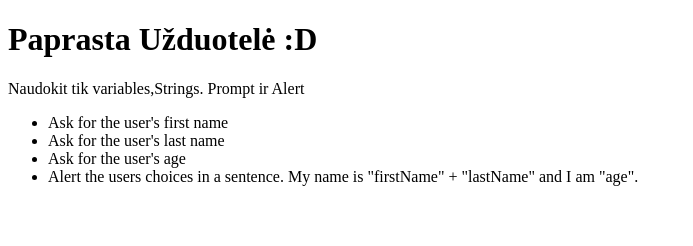
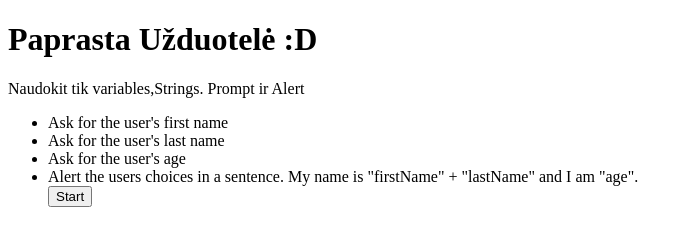
Before and after one commit to ugne-s/BalticTalents, a website: page Paprasta_uzduotis/index.html in a window 1280 px wide. Shown: the whole page, without its empty margins (0-693 px from the left). Drawn offline with Linux system fonts and the light colour scheme.

Commit message:
kazkoks variantas

```diff
--- a/Paprasta_uzduotis/index.html
+++ b/Paprasta_uzduotis/index.html
@@ -14,6 +14,7 @@
         <li>Ask for the user's last name</li>
         <li>Ask for the user's age</li>
         <li>Alert the users choices in a sentence. My name is "firstName" + "lastName" and I am "age".</li>
+        <button onclick="prompts()">Start</button>
     </ul>
     <script src="main.js"></script>
 </body>
--- a/Paprasta_uzduotis/main.js
+++ b/Paprasta_uzduotis/main.js
@@ -0,0 +1,15 @@
+function prompts() {
+    var firstName = "",
+        lastName = "",
+        age = "";
+    for ( ; firstName == ""; ) {
+        var firstName = prompt("Please enter your first name.");
+    }
+    for ( ; lastName == ""; ) {
+        var lastName = prompt("Please enter your last name.");
+    }
+    for ( ; age == ""; ) {
+        var age = prompt("Please enter your age.");
+    }
+    alert("My name is " + firstName + " " + lastName + " and I am " + age + ".");
+}
```
